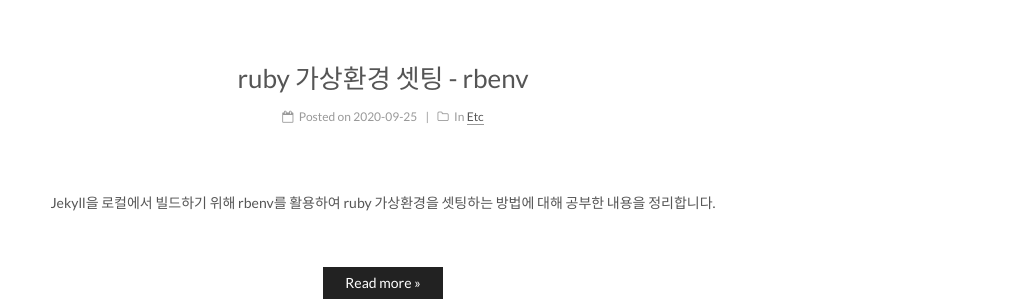
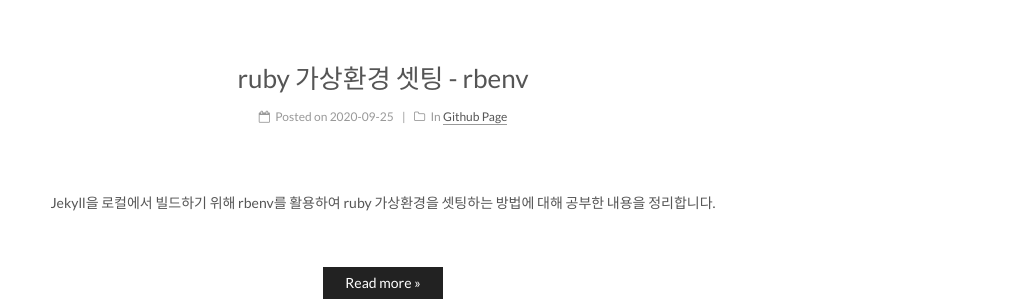
Before and after one commit to kangraemin/kangraemin.github.io, a Jekyll site: the page built from index.html, in a window 1280 px wide. Shown: the part 275-575 px from the top of the page, without its empty margins (257-1280 px from the left). Built offline with Jekyll 4.4.1, drawn with Linux system fonts in a browser that asks for light colours; the list of posts is cut into pages by our own code.

Commit message:
Fix tags / categories of utterence & rbenv posts

```diff
--- a/_posts/2020-07-24-Utterance-comments.md
+++ b/_posts/2020-07-24-Utterance-comments.md
@@ -2,10 +2,11 @@
 title: Jekyll blog에 댓글 추가하기 - Utterance 이용
 date: 2020-07-24
 categories:
- - Etc
+ - Github Page
 tags:
  - Jekyll
  - Utterance
+ - Github Page
 ---
 
 Jekyll을 활용한 Github page는 정적 웹 이기 때문에 Jekyll 만으로는 댓글을 추가 할 수 없습니다. 깃허브 이슈를 활용해 댓글을 달 수 있는 utterance를 활용하여 블로그에 댓글을 추가 해 봅시다.
--- a/_posts/2020-09-25-rbenv.md
+++ b/_posts/2020-09-25-rbenv.md
@@ -2,11 +2,12 @@
 title: ruby 가상환경 셋팅 - rbenv
 date: 2020-09-25
 categories:
- - Etc
+ - Github Page
 tags:
  - Ruby
  - Jekyll
  - Rbenv
+ - Github Page
 ---
 
 Jekyll을 로컬에서 빌드하기 위해 rbenv를 활용하여 ruby 가상환경을 셋팅하는 방법에 대해 공부한 내용을 정리합니다.
```
